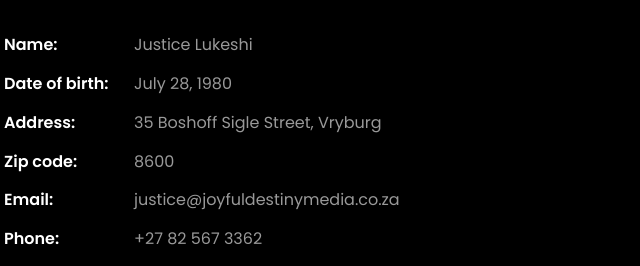
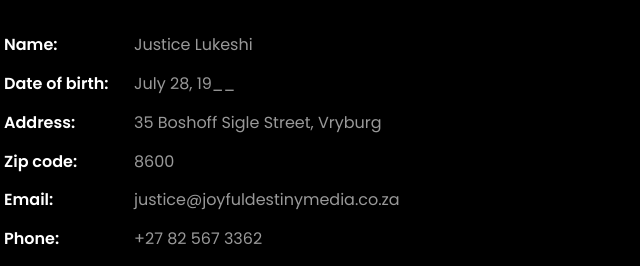
Before and after one commit to Joyfuldestiny/justicelukeshi, a plain HTML site: page index.html in a window 1280 px wide. Shown: the part 1085-1351 px from the top of the page, 589-1229 px from the left. Drawn offline with Linux system fonts and the light colour scheme; files whose address does not match are found by name.

Commit message:
Update index.html

```diff
--- a/index.html
+++ b/index.html
@@ -104,7 +104,7 @@
 		            <p>I have hands-on experience and exposure to software Development, analytics, virtualisation, IT service management, cyber security,etc. I am creative and technically inclined, and I use these attributes to contribute to IT industry..</p>
 		            <ul class="about-info mt-4 px-md-0 px-2">
 		            	<li class="d-flex"><span>Name:</span> <span>Justice Lukeshi</span></li>
-		            	<li class="d-flex"><span>Date of birth:</span> <span>July 28, 1980</span></li>
+		            	<li class="d-flex"><span>Date of birth:</span> <span>July 28, 19__</span></li>
 		            	<li class="d-flex"><span>Address:</span> <span>35 Boshoff Sigle Street, Vryburg</span></li>
 		            	<li class="d-flex"><span>Zip code:</span> <span>8600</span></li>
 		            	<li class="d-flex"><span>Email:</span> <span>justice@joyfuldestinymedia.co.za</span></li>
```
